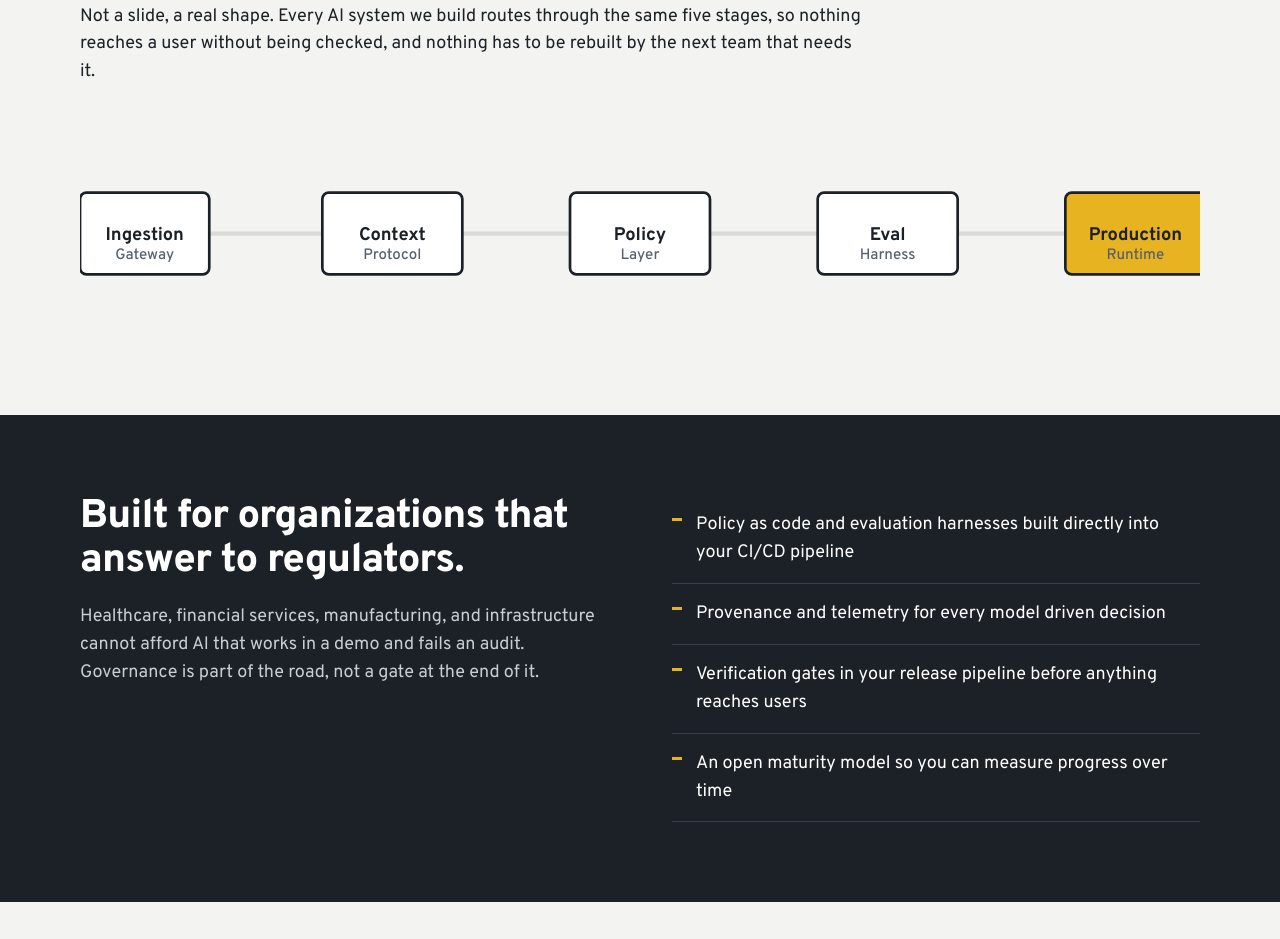
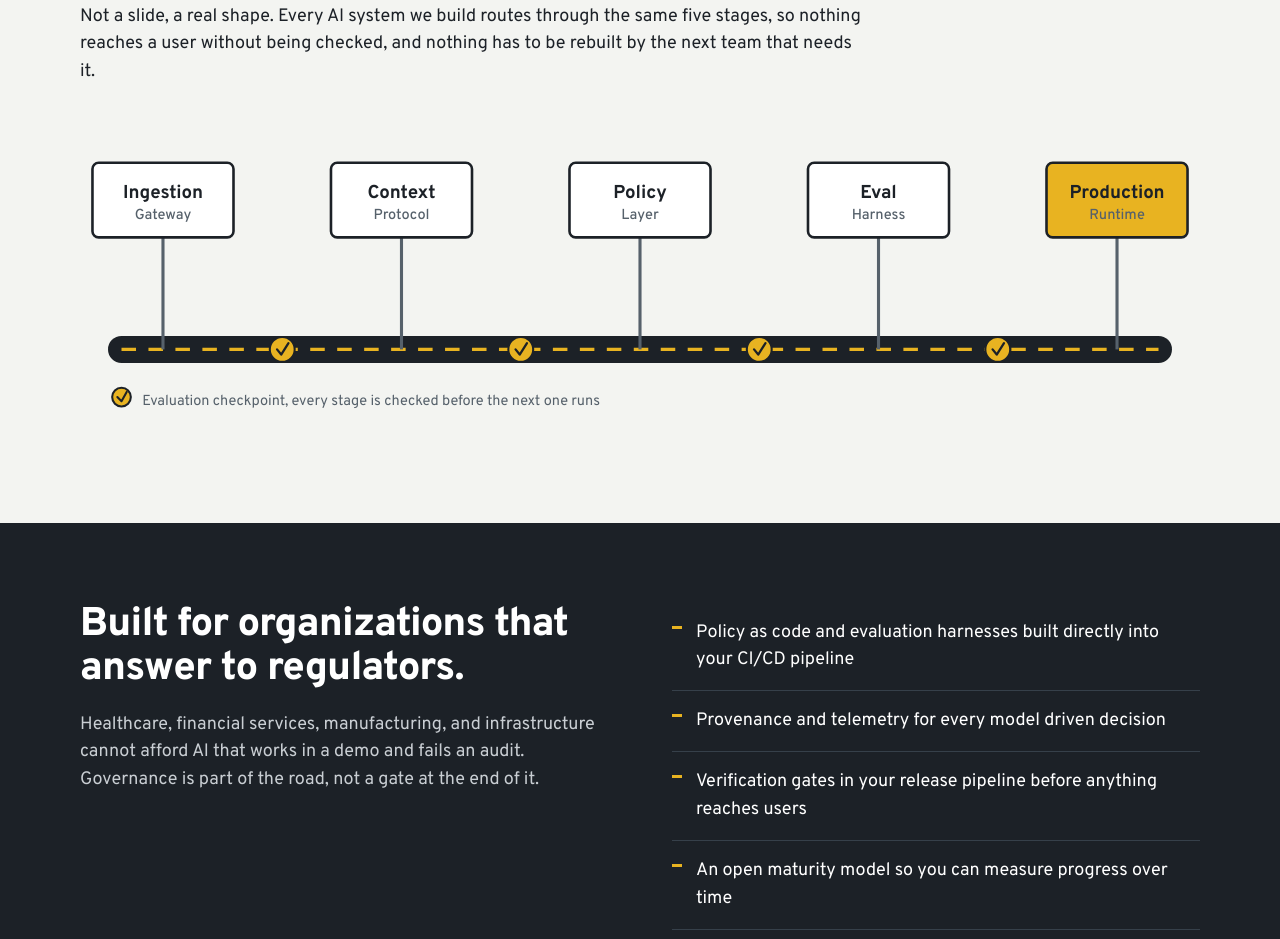
Before and after one commit to SoniaMehta14/-pavedroadai, a plain HTML site: page index.html in a window 1280 px wide. Shown: the part 3060-3999 px from the top of the page. Drawn offline with Linux system fonts and the light colour scheme.

Commit message:
Add files via upload

```diff
--- a/index.html
+++ b/index.html
@@ -119,11 +119,18 @@
   .services p { color: var(--slate); }
 
   .pipeline { width: 100%; height: auto; margin-top: 2.5rem; }
-  .pipe-track line { stroke: var(--curb); stroke-width: 4; }
-  .pipe-nodes rect { fill: #fff; stroke: var(--asphalt); stroke-width: 2.5; }
-  .pipe-nodes text { font-family: "Overpass", sans-serif; font-weight: 700; font-size: 17px; fill: var(--asphalt); text-anchor: middle; }
-  .pipe-nodes text.sub { font-weight: 500; font-size: 14px; fill: var(--slate); }
-  .pipe-nodes g:last-child rect { fill: var(--lane); }
+  .road-bed2 { fill: none; stroke: var(--asphalt); stroke-width: 26; stroke-linecap: round; }
+  .road-line2 { fill: none; stroke: var(--lane); stroke-width: 3; stroke-dasharray: 14 12; }
+  .signs .post { stroke: var(--slate); stroke-width: 3; }
+  .signs rect { fill: #fff; stroke: var(--asphalt); stroke-width: 2.5; }
+  .signs text { font-family: "Overpass", sans-serif; font-weight: 700; font-size: 18px; fill: var(--asphalt); text-anchor: middle; }
+  .signs text.sub { font-weight: 500; font-size: 14px; fill: var(--slate); }
+  .sign-final rect { fill: var(--lane); }
+  .checkpoints circle { fill: var(--lane); stroke: var(--asphalt); stroke-width: 2; }
+  .checkpoints path { fill: none; stroke: var(--asphalt); stroke-width: 2.2; stroke-linecap: round; stroke-linejoin: round; }
+  .legend circle { fill: var(--lane); stroke: var(--asphalt); stroke-width: 2; }
+  .legend path { fill: none; stroke: var(--asphalt); stroke-width: 2; stroke-linecap: round; stroke-linejoin: round; }
+  .legend text { font-family: "Overpass", sans-serif; font-size: 14px; fill: var(--slate); dominant-baseline: middle; }
 
   .assurance { background: var(--asphalt); color: #fff; border-top: none !important; }
   .assurance h2 { color: #fff; }
@@ -151,7 +158,7 @@
     .hero, .assurance .cols, .about, .news-cols { grid-template-columns: 1fr; gap: 2.5rem; }
     .hero { padding-block: 2rem 3.5rem; }
     .problem-grid, .services { grid-template-columns: 1fr; gap: 0; }
-    .pipeline { min-width: 780px; }
+    .pipeline { min-width: 820px; }
     #architecture .wrap { overflow-x: auto; }
     .problem-grid { gap: 1.5rem; }
     section { padding-block: 3.5rem; }
@@ -276,36 +283,51 @@
     <div class="wrap">
       <h2>What the platform actually looks like.</h2>
       <p>Not a slide, a real shape. Every AI system we build routes through the same five stages, so nothing reaches a user without being checked, and nothing has to be rebuilt by the next team that needs it.</p>
-      <svg class="pipeline" viewBox="0 0 1040 170" role="img" aria-label="Pipeline diagram: Ingestion Gateway leads to Context Protocol, then Policy Layer, then Eval Harness, then Production Runtime.">
-        <g class="pipe-track">
-          <line x1="60" y1="85" x2="980" y2="85"/>
+      <svg class="pipeline" viewBox="0 0 1080 280" role="img" aria-label="A road with five stops: Ingestion Gateway, Context Protocol, Policy Layer, Eval Harness, and Production Runtime, with evaluation checkpoints running along the road between each stop.">
+        <path class="road-bed2" d="M40 200 H1040"/>
+        <path class="road-line2" d="M40 200 H1040"/>
+        <g class="checkpoints">
+          <g transform="translate(195,200)"><circle r="12"/><path d="M-5 0 L-1 5 L6 -6" /></g>
+          <g transform="translate(425,200)"><circle r="12"/><path d="M-5 0 L-1 5 L6 -6" /></g>
+          <g transform="translate(655,200)"><circle r="12"/><path d="M-5 0 L-1 5 L6 -6" /></g>
+          <g transform="translate(885,200)"><circle r="12"/><path d="M-5 0 L-1 5 L6 -6" /></g>
         </g>
-        <g class="pipe-nodes">
-          <g transform="translate(60,85)">
-            <rect x="-60" y="-38" width="120" height="76" rx="6"/>
-            <text y="6">Ingestion</text>
-            <text y="24" class="sub">Gateway</text>
+        <g class="signs">
+          <g transform="translate(80,0)">
+            <line class="post" x1="0" y1="90" x2="0" y2="200"/>
+            <rect x="-68" y="20" width="136" height="72" rx="6"/>
+            <text y="54">Ingestion</text>
+            <text y="74" class="sub">Gateway</text>
           </g>
-          <g transform="translate(290,85)">
-            <rect x="-65" y="-38" width="130" height="76" rx="6"/>
-            <text y="6">Context</text>
-            <text y="24" class="sub">Protocol</text>
+          <g transform="translate(310,0)">
+            <line class="post" x1="0" y1="90" x2="0" y2="200"/>
+            <rect x="-68" y="20" width="136" height="72" rx="6"/>
+            <text y="54">Context</text>
+            <text y="74" class="sub">Protocol</text>
           </g>
-          <g transform="translate(520,85)">
-            <rect x="-65" y="-38" width="130" height="76" rx="6"/>
-            <text y="6">Policy</text>
-            <text y="24" class="sub">Layer</text>
+          <g transform="translate(540,0)">
+            <line class="post" x1="0" y1="90" x2="0" y2="200"/>
+            <rect x="-68" y="20" width="136" height="72" rx="6"/>
+            <text y="54">Policy</text>
+            <text y="74" class="sub">Layer</text>
           </g>
-          <g transform="translate(750,85)">
-            <rect x="-65" y="-38" width="130" height="76" rx="6"/>
-            <text y="6">Eval</text>
-            <text y="24" class="sub">Harness</text>
+          <g transform="translate(770,0)">
+            <line class="post" x1="0" y1="90" x2="0" y2="200"/>
+            <rect x="-68" y="20" width="136" height="72" rx="6"/>
+            <text y="54">Eval</text>
+            <text y="74" class="sub">Harness</text>
           </g>
-          <g transform="translate(980,85)">
-            <rect x="-65" y="-38" width="130" height="76" rx="6"/>
-            <text y="6">Production</text>
-            <text y="24" class="sub">Runtime</text>
+          <g transform="translate(1000,0)" class="sign-final">
+            <line class="post" x1="0" y1="90" x2="0" y2="200"/>
+            <rect x="-68" y="20" width="136" height="72" rx="6"/>
+            <text y="54">Production</text>
+            <text y="74" class="sub">Runtime</text>
           </g>
+        </g>
+        <g class="legend" transform="translate(40,250)">
+          <circle r="9" cy="-4"/>
+          <path d="M-4 -4 L0 0 L5 -9" transform="translate(0,0)"/>
+          <text x="20" y="0">Evaluation checkpoint, every stage is checked before the next one runs</text>
         </g>
       </svg>
     </div>
```
